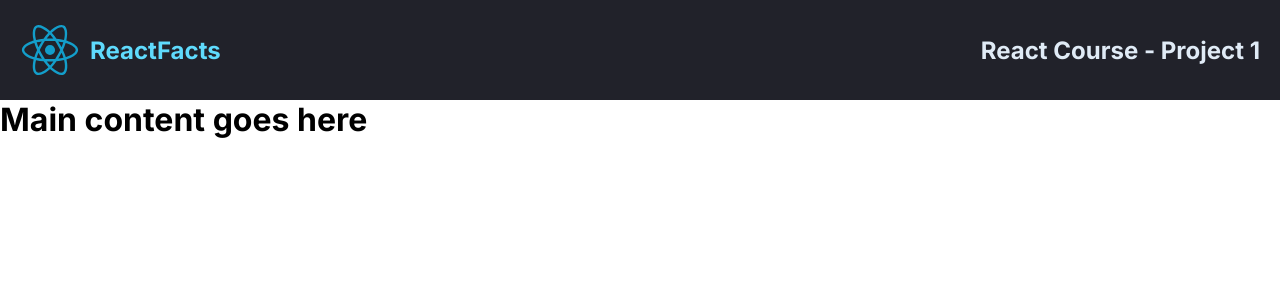
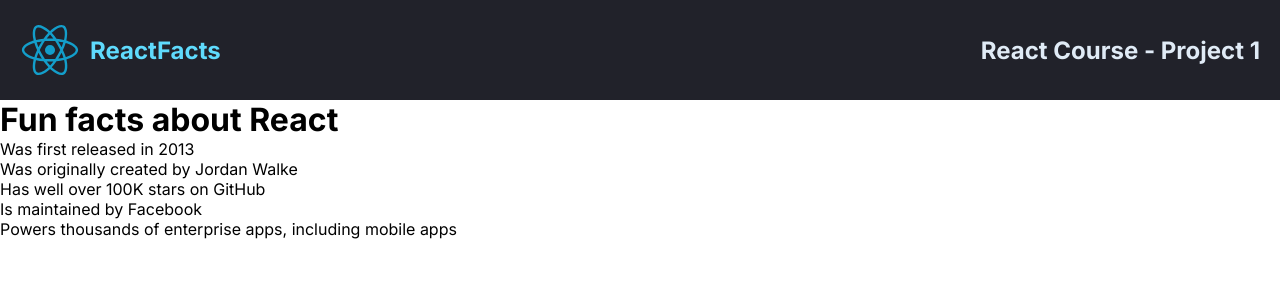
Before and after one commit to dijanakalaposratic/scrimba-react-p1-static-page, a React (Vite) app: page / in a window 1280 px wide. Shown: the top 300 px of the page. Built offline with nearby package versions, Linux system fonts and the light colour scheme.

Commit message:
added content to Main.jsx

```diff
--- a/src/components/Main.jsx
+++ b/src/components/Main.jsx
@@ -1,7 +1,14 @@
 const Main = () => {
 	return (
 		<main>
-			<h1>Main content goes here</h1>
+			<h1>Fun facts about React</h1>
+			<ul>
+				<li>Was first released in 2013</li>
+				<li>Was originally created by Jordan Walke</li>
+				<li>Has well over 100K stars on GitHub</li>
+				<li>Is maintained by Facebook</li>
+				<li>Powers thousands of enterprise apps, including mobile apps</li>
+			</ul>
 		</main>
 	);
 };
```
